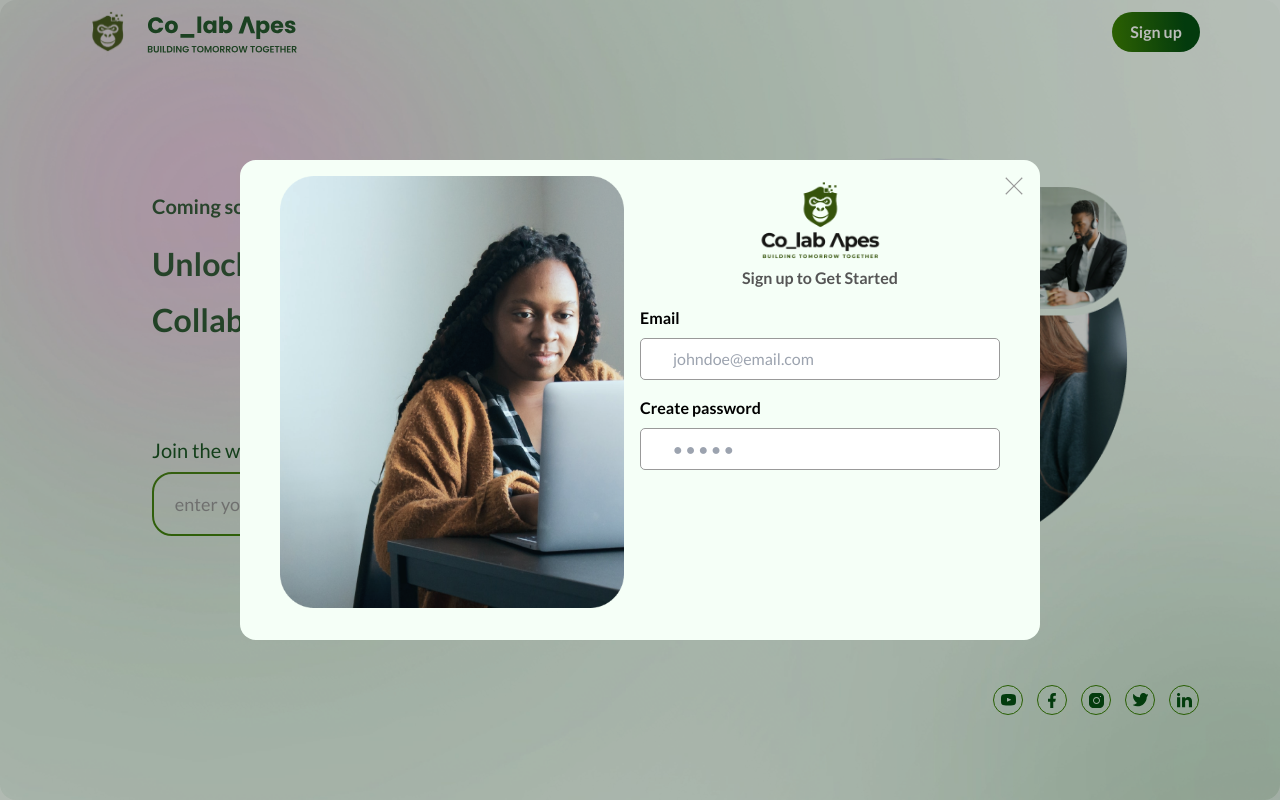
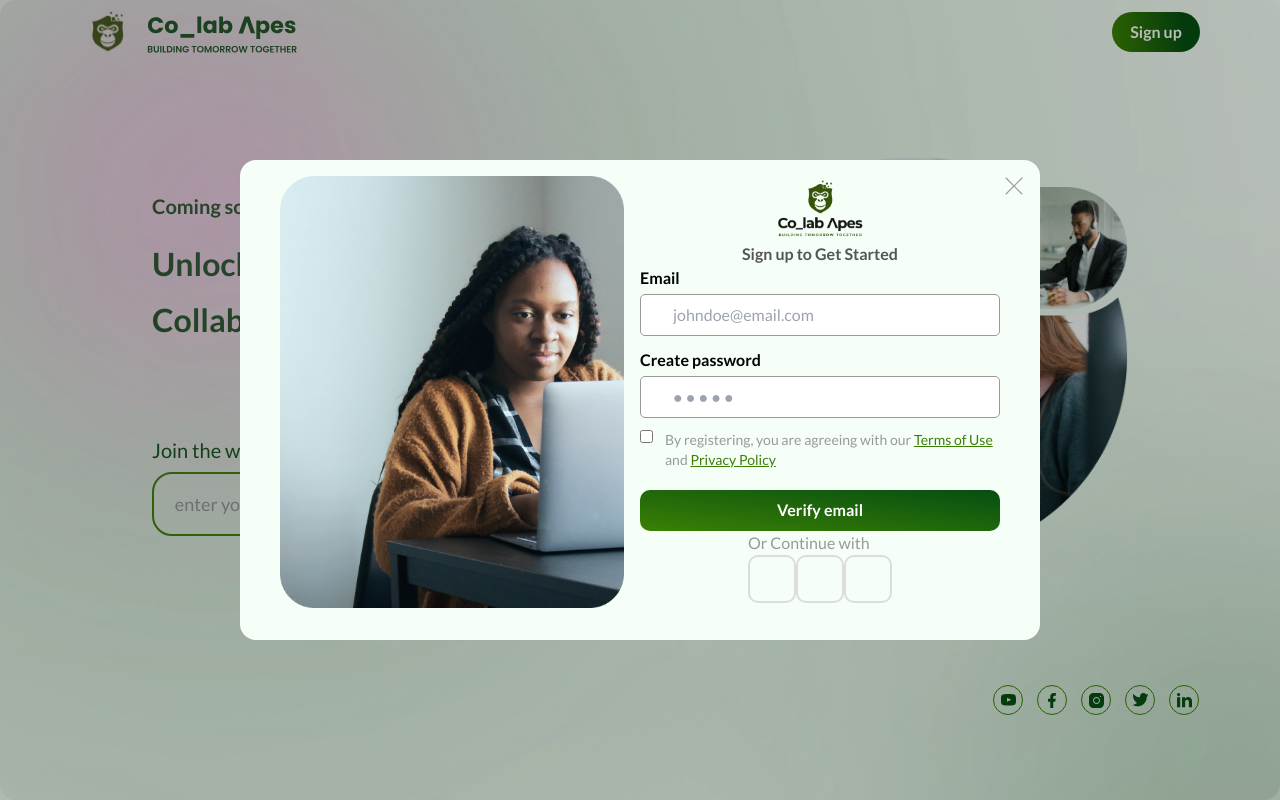
Before and after one commit to Colab-Apes/landingpage, a React (Create React App) app: page / in a window 1280 px wide. Built offline with nearby package versions, Linux system fonts and the light colour scheme; some icons are missing.

Commit message:
working on modal

```diff
--- a/src/Components/Modals/Signup.jsx
+++ b/src/Components/Modals/Signup.jsx
@@ -18,31 +18,35 @@ const Signup = () => {
         <div className="grid grid-cols-2  jus">
           <img src={img1} alt="" className=" z-[1] h-[27rem] " />
           <div className="flex flex-col items-center">
-            <img src={logo} alt="" className="w-[8rem] " />
+            <img src={logo} alt="" className="w-[5.8rem] " />
             <p className="text-[#555555] font-bold text-center">
               Sign up to Get Started
             </p>
-            <form onSubmit="" className="w-full relative" action="">
+            <form
+              onSubmit=""
+              className="w-full relative flex flex-col gap-y-1"
+              action=""
+            >
+              <div className="relative">
                 <span>
                   {" "}
                   <Message
                     set="curved"
                     primaryColor="#999999"
-                  className="inset-y-14 left-1 absolute "
+                    className="inset-y-10 left-1 absolute "
                   />
                 </span>
-              <div className="mt-4  ">
                 <label htmlFor="email" className="block font-bold">
                   Email
                 </label>
                 <input
                   type="email"
                   id="email"
-                  className="w-full py-2 bg-[#FFFFFF] rounded-[5px] pl-8 mt-2 border border-[#999999] focus:outline-none"
+                  className="w-full py-2 bg-[#FFFFFF] rounded-[5px] pl-8 mt-1 border border-[#999999] focus:outline-none"
                   placeholder="johndoe@email.com"
                 />
               </div>
-              <div className="mt-4  relative">
+              <div className="mt-2  relative">
                 <span>
                   <Lock
                     set="curved"
@@ -56,11 +60,36 @@ const Signup = () => {
                 <input
                   type="password"
                   id="password"
-                  className="w-full py-2 bg-[#FFFFFF] rounded-[5px] pl-8 mt-2 border border-[#999999] focus:outline-none"
+                  className="w-full py-2 bg-[#FFFFFF] rounded-[5px] pl-8 mt-1 border border-[#999999] focus:outline-none"
                   placeholder="● ● ● ● ●"
                 />
               </div>
-            </form>
+
+              <div className="flex items-start gap-x-3 mt-2 font-normal text-sm">
+                <input type="checkbox" class="accent-[#3B8004]" />
+                <p className="text-[#999999]">
+                  By registering, you are agreeing with our{" "}
+                  <span className="underline text-[#3B8004]">
+                    Terms of Use{" "}
+                  </span>
+                  and{" "}
+                  <span className="underline text-[#3B8004]">
+                    Privacy Policy
+                  </span>
+                </p>
+              </div>
+              <button className="font-semibold bg-gradient-to-bl from-[#054E12] to-[#3B8004] rounded-[10px] h-[2.6rem] mt-4  text-white ">
+                Verify email
+              </button>
+            </form>{" "}
+            <div className="flex flex-col">
+              <p className="text-[#999999]">Or Continue with</p>
+              <div className="flex">
+                <div className="flex justify-center items-center h-[3rem] w-[3rem] border-2 border-solid border-[#DDDDDD] rounded-[10px]"></div>{" "}
+                <div className="flex justify-center items-center h-[3rem] w-[3rem] border-2 border-solid border-[#DDDDDD] rounded-[10px]"></div>{" "}
+                <div className="flex justify-center items-center h-[3rem] w-[3rem] border-2 border-solid border-[#DDDDDD] rounded-[10px]"></div>
+              </div>
+            </div>
           </div>
         </div>
       </div>
```
Lines whose indentation alone changed are shown as unchanged.
